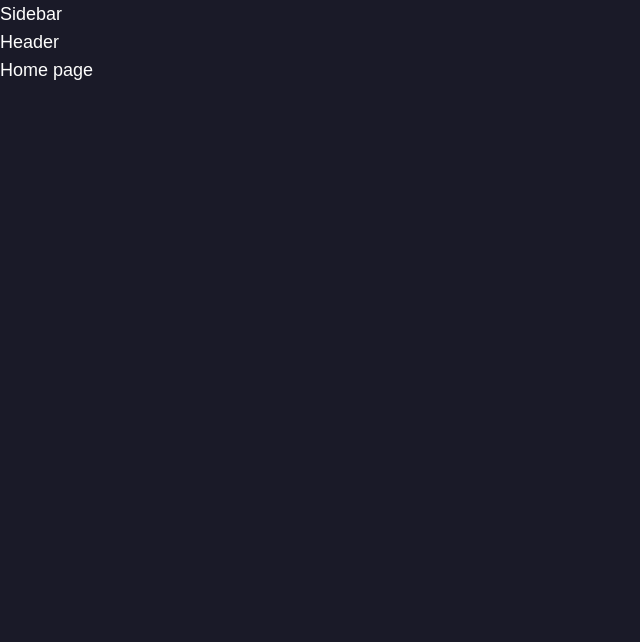
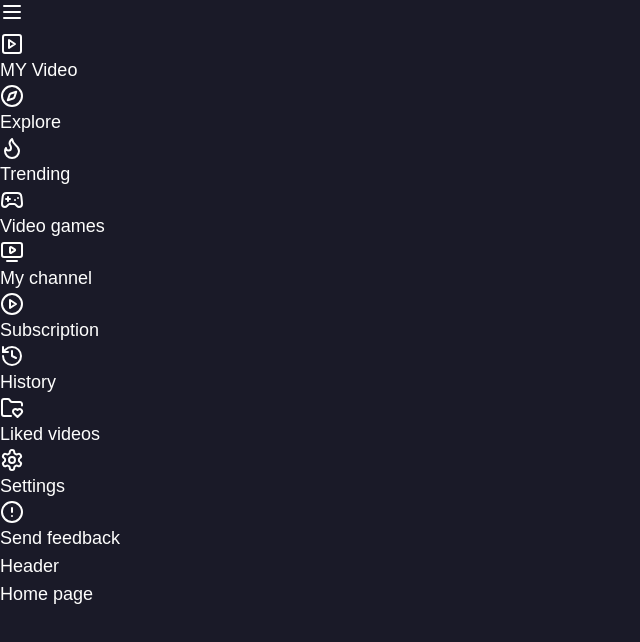
Before and after one commit to Efim-Kapliy/project_video-hosting--client, a Next.js app: page / in a window 1280 px wide. Shown: the top 642 px of the page, without its empty margins (0-640 px from the left). Built offline with nearby package versions, Linux system fonts and the light colour scheme; a web font is replaced by a local one.

Commit message:
feat: add Sidebar block

```diff
--- a/package.json
+++ b/package.json
@@ -9,9 +9,10 @@
     "lint": "next lint"
   },
   "dependencies": {
+    "lucide-react": "^0.471.1",
+    "next": "15.1.4",
     "react": "^19.0.0",
-    "react-dom": "^19.0.0",
-    "next": "15.1.4"
+    "react-dom": "^19.0.0"
   },
   "devDependencies": {
     "@eslint/eslintrc": "^3",
--- a/src/components/layout/sidebar/Sidebar.tsx
+++ b/src/components/layout/sidebar/Sidebar.tsx
@@ -1,3 +1,15 @@
+import { SidebarHeader } from './header/SidebarHeader'
+import { SidebarMenu } from './menus/SidebarMenu'
+import { SidebarSubscription } from './menus/subscriptions/SidebarSubscription'
+import { MORE_SIDEBAR_DATA, SIDEBAR_DATA } from './sidebar.data'
+
 export function Sidebar() {
-	return <aside>Sidebar</aside>
+	return (
+		<aside>
+			<SidebarHeader />
+			<SidebarMenu menu={SIDEBAR_DATA} />
+			<SidebarSubscription />
+			<SidebarMenu menu={MORE_SIDEBAR_DATA} />
+		</aside>
+	)
 }
--- /dev/null
+++ b/src/components/layout/sidebar/header/SidebarHeader.tsx
@@ -0,0 +1,15 @@
+import { Menu, SquarePlay } from 'lucide-react'
+
+export function SidebarHeader() {
+	return (
+		<div>
+			<button>
+				<Menu />
+			</button>
+			<span>
+				<SquarePlay />
+				<span>MY Video</span>
+			</span>
+		</div>
+	)
+}
--- /dev/null
+++ b/src/components/layout/sidebar/menus/MenuItem.tsx
@@ -0,0 +1,18 @@
+import Link from 'next/link'
+
+import type { ISidebarItem } from '../sidebar.types'
+
+interface Props {
+	item: ISidebarItem
+}
+
+export function MenuItem({ item }: Props) {
+	return (
+		<li>
+			<Link href={item.link}>
+				<item.icon />
+				<span>{item.label}</span>
+			</Link>
+		</li>
+	)
+}
--- /dev/null
+++ b/src/components/layout/sidebar/menus/SidebarMenu.tsx
@@ -0,0 +1,24 @@
+import type { ISidebarItem } from '../sidebar.types'
+
+import { MenuItem } from './MenuItem'
+
+interface Props {
+	title?: string
+	menu: ISidebarItem[]
+}
+
+export function SidebarMenu({ title, menu }: Props) {
+	return (
+		<nav>
+			{title && <div>{title}</div>}
+			<ul>
+				{menu.map(menuItem => (
+					<MenuItem
+						key={menuItem.label}
+						item={menuItem}
+					/>
+				))}
+			</ul>
+		</nav>
+	)
+}
--- /dev/null
+++ b/src/components/layout/sidebar/menus/subscriptions/SidebarSubscription.tsx
@@ -0,0 +1,14 @@
+export function SidebarSubscription() {
+	return (
+		<nav>
+			<ul>
+				{/* {menu.map(menuItem => (
+					<SubItem
+						key={menuItem.label}
+						item={menuItem}
+					/>
+				))} */}
+			</ul>
+		</nav>
+	)
+}
--- /dev/null
+++ b/src/components/layout/sidebar/menus/subscriptions/SubItem.tsx
@@ -0,0 +1,29 @@
+import { Dot, Radio } from 'lucide-react'
+import Image from 'next/image'
+import Link from 'next/link'
+
+import type { ISidebarSubItem } from '../../sidebar.types'
+
+interface Props {
+	item: ISidebarSubItem
+}
+
+export function SubItem({ item }: Props) {
+	return (
+		<li>
+			<Link href={item.link}>
+				{item.avatar && (
+					<Image
+						alt={item.label}
+						src={item.avatar}
+						width={30}
+						height={30}
+					/>
+				)}
+				<span>{item.label}</span>
+				{item.isLiveNow && <Radio />}
+				{item.isLiveNow && <Dot />}
+			</Link>
+		</li>
+	)
+}
--- /dev/null
+++ b/src/components/layout/sidebar/sidebar.data.ts
@@ -0,0 +1,69 @@
+import {
+	CircleAlert,
+	CirclePlay,
+	Compass,
+	Flame,
+	FolderHeart,
+	Gamepad2,
+	History,
+	Settings,
+	TvMinimalPlay
+} from 'lucide-react'
+
+import { PUBLIC_PAGE } from '@/config/public-page.config'
+
+import type { ISidebarItem } from './sidebar.types'
+
+export const SIDEBAR_DATA: ISidebarItem[] = [
+	{
+		icon: Compass,
+		label: 'Explore',
+		link: PUBLIC_PAGE.HOME
+	},
+	{
+		icon: Flame,
+		label: 'Trending',
+		link: PUBLIC_PAGE.TRENDING
+	},
+	{
+		icon: Gamepad2,
+		label: 'Video games',
+		link: PUBLIC_PAGE.VIDEO_GAMES,
+		isBottomBorder: true
+	},
+
+	{
+		icon: TvMinimalPlay,
+		label: 'My channel',
+		link: PUBLIC_PAGE.MY_CHANEL
+	},
+	{
+		icon: CirclePlay,
+		label: 'Subscription',
+		link: PUBLIC_PAGE.SUBSCRIPTIONS
+	},
+	{
+		icon: History,
+		label: 'History',
+		link: PUBLIC_PAGE.HISTORY
+	},
+	{
+		icon: FolderHeart,
+		label: 'Liked videos',
+		link: PUBLIC_PAGE.LIKED_VIDEOS,
+		isBottomBorder: true
+	}
+]
+
+export const MORE_SIDEBAR_DATA: ISidebarItem[] = [
+	{
+		icon: Settings,
+		label: 'Settings',
+		link: PUBLIC_PAGE.SETTINGS
+	},
+	{
+		icon: CircleAlert,
+		label: 'Send feedback',
+		link: PUBLIC_PAGE.FEEDBACK
+	}
+]
--- /dev/null
+++ b/src/config/public-page.config.ts
@@ -0,0 +1,17 @@
+class PublicPage {
+	HOME = '/'
+	TRENDING = '/trending'
+	VIDEO_GAMES = '/video-games'
+
+	SEARCH = '/search'
+
+	MY_CHANEL = '/my-chanel'
+	SUBSCRIPTIONS = '/subscriptions'
+	HISTORY = '/history'
+	LIKED_VIDEOS = '/liked-video'
+
+	SETTINGS = '/settings'
+	FEEDBACK = '/feedback'
+}
+
+export const PUBLIC_PAGE = new PublicPage()
```
Also changed, not shown: src/components/layout/sidebar/sidebar.types.ts (added, +16 -0 lines), 1 other file (tests, documents, lock files or other folders).
